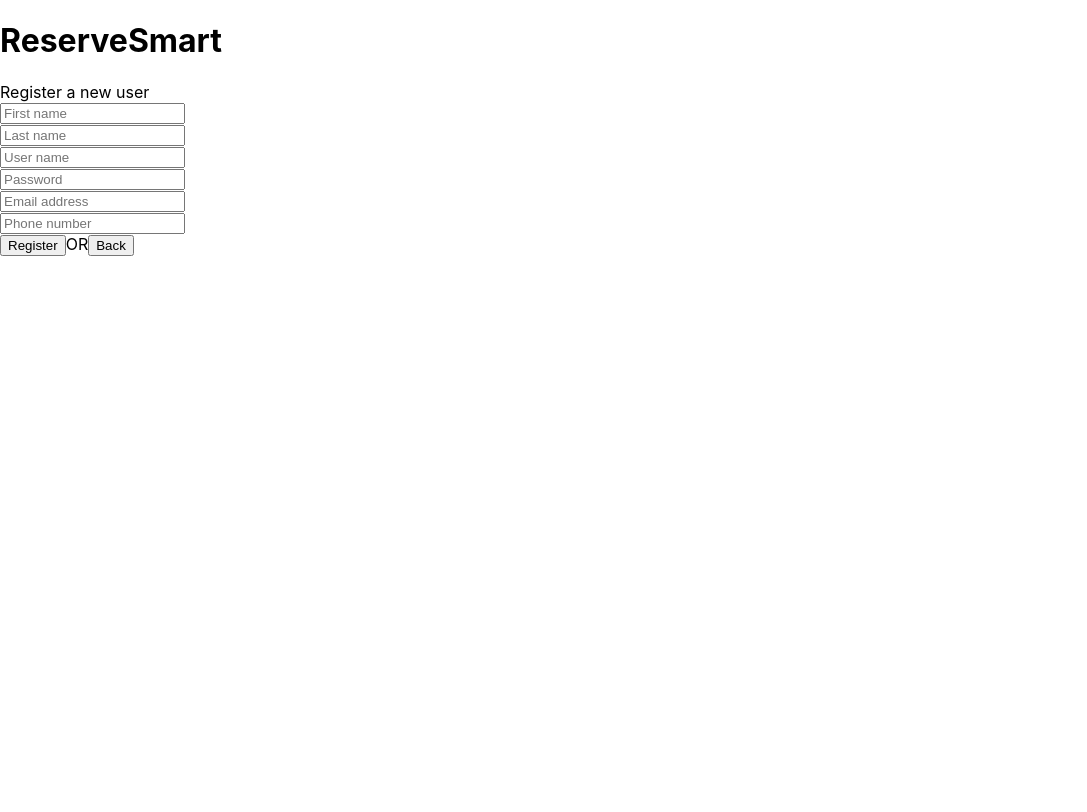
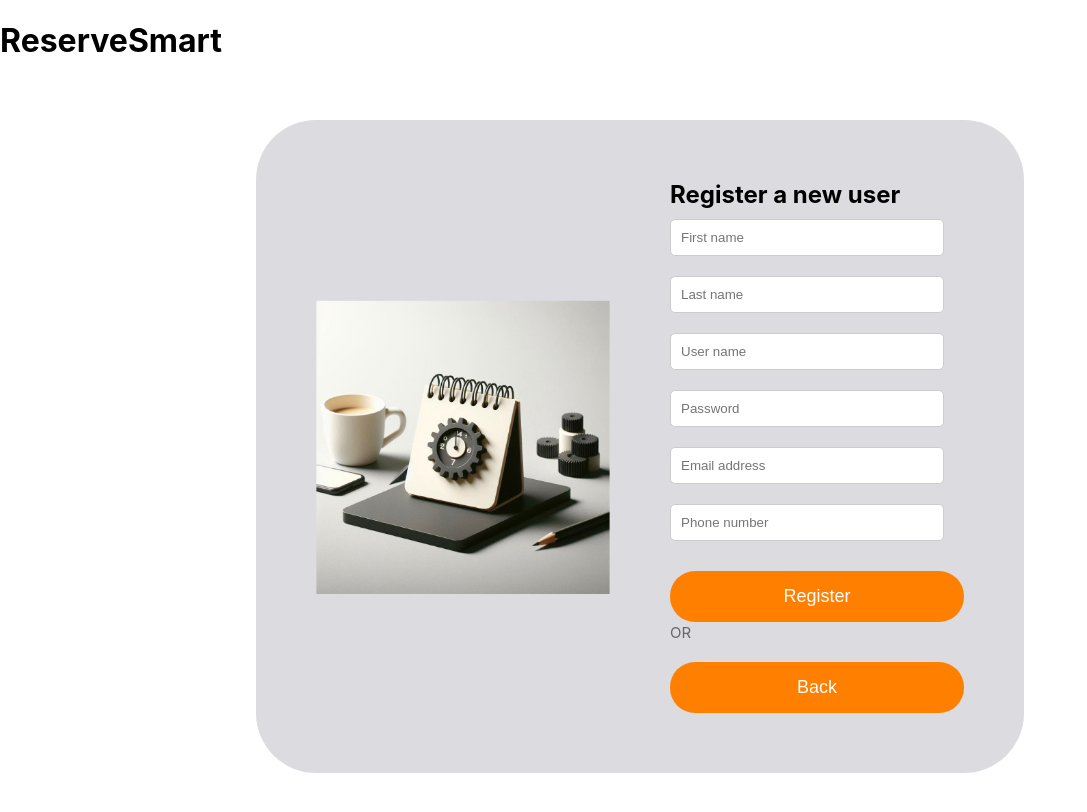
Before and after one commit to FarisAlamoudi/BigProject, a React (Create React App) app in the folder frontend/: page /register in a window 1280 px wide. Shown: the top 812 px of the page, without its empty margins (0-1087 px from the left). Built offline with nearby package versions, Linux system fonts and the light colour scheme.

Commit message:
Register

```diff
--- a/frontend/src/App.css
+++ b/frontend/src/App.css
@@ -39,7 +39,7 @@
 
 /*----------*/
 
-#loginDiv {
+#credDiv {
   margin: 60px 20%;
   background-color: #dcdbe0;
   border-radius: 60px;
@@ -47,7 +47,7 @@
   align-items: center;
 }
 
-.loginImage {
+.credImage {
   flex: 1;
   display: flex;
   /* align-items: center; Center vertical */
@@ -55,11 +55,11 @@
   padding: 60px 30px 60px 60px ;
 }
 
-.loginImage img {
+.credImage img {
   max-width: 100%;
 }
 
-.loginForm {
+.credForm {
   flex: 1;
   padding: 60px 60px 60px 30px ;
   /* display: flex;
@@ -70,52 +70,53 @@
 
 /*----------*/
 
-.loginForm input[type="text"], .loginForm input[type="password"] {
-  width: 100%;
-  padding: 10px;
-  margin: 10px 0;
-  border-radius: 5px;
-  border: 1px solid #ccc;
-  font-size: 16px;
+.credForm input[type="submit"] {
+  width: 100%; /* Full width button */
+    padding: 15px; /* Larger padding for better touch area */
+    margin-top: 20px; /* Space above the button */
+    border-radius: 25px; /* Rounded corners for buttons */
+    border: none; /* Remove default border */
+    background-color: #ff7f00; /* Button color */
+    color: white; /* Text color */
+    font-size: 18px; /* Larger font size */
+    cursor: pointer;
 }
 
-.loginForm input[type="submit"] {
-  width: 100%;
-  padding: 15px;
-  margin: 20px 0;
-  border-radius: 25px;
-  border: none;
-  background-color: #ff7f00; /* Button color */
-  color: white;
-  font-size: 18px;
-  cursor: pointer;
-}
-
-.loginForm input[type="submit"]:hover {
+.credForm input[type="submit"]:hover {
   background-color: #e76e00; /* Darker button color on hover */
 }
 
-.loginForm #inner-title {
+.credForm a {
+  color: #ff7f00;
+  text-decoration: none;
+  font-size: 15px;
+}
+
+.credForm a:hover {
+  text-decoration: underline;
+}
+
+.credForm input[type="text"], .credForm input[type="password"] {
+  width: calc(100% - 20px); /* Full width with padding accounted for */
+    padding: 10px; /* Inner padding for a comfortable touch area */
+    margin: 10px 0; /* Vertical margin between elements */
+    border-radius: 5px; /* Rounded corners */
+    border: 1px solid #ccc; /* Light border */
+    box-sizing: border-box;
+}
+
+.credForm #inner-title {
   font-size: 24px;
   font-weight: bold;
   margin-bottom: 20px;
 }
 
-.loginForm #text {
-  font-size: 14px;
+.credForm #text {
+  font-size: 15px;
   color: #666;
 }
 
-.loginForm .error {
+.credForm .error {
   color: red;
   font-size: 12px;
 }
-
-.loginForm a {
-  color: #ff7f00;
-  text-decoration: none;
-}
-
-.loginForm a:hover {
-  text-decoration: underline;
-}
--- a/frontend/src/components/Login.js
+++ b/frontend/src/components/Login.js
@@ -123,11 +123,11 @@ function Login()
     }
 
     return(
-        <div id="loginDiv">
-            <div className="loginImage">
+        <div id="credDiv">
+            <div className="credImage">
                 <img src="/loginImage.jpeg"/>
             </div>
-            <div className="loginForm">
+            <div className="credForm">
                 <span id="inner-title">Login</span>
                 <div>
                     <span id="text">Don't have an account? </span>
--- a/frontend/src/components/Register.js
+++ b/frontend/src/components/Register.js
@@ -93,7 +93,11 @@ function Register()
     }
 
     return(
-        <div id="registerDiv">
+        <div id="credDiv">
+            <div className="credImage">
+                <img src="/loginImage.jpeg"/>
+            </div>
+            <div className="credForm">
                 <span id="inner-title">Register a new user</span><br/>
                 <input
                     type="text"
@@ -143,6 +147,7 @@ function Register()
                 />
                 <span className="error" id="phoneError"></span>
                 <br/>
+                <div>
                     <input
                         type="submit"
                         id="registerButton"
@@ -160,6 +165,8 @@ function Register()
                         onClick={redirectToLogin}
                     />
                 </div>
+            </div>
+        </div>
     );
 }
 
```
Lines whose indentation alone changed are shown as unchanged.
